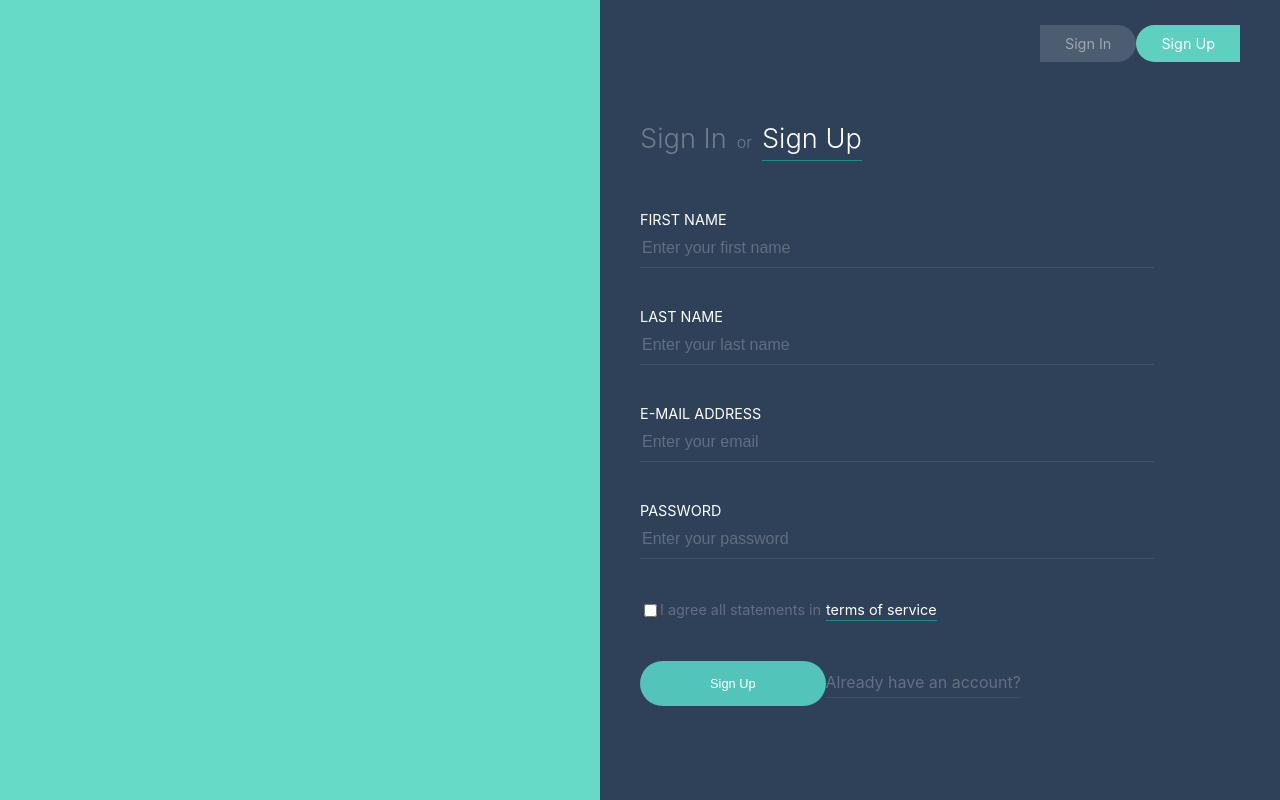
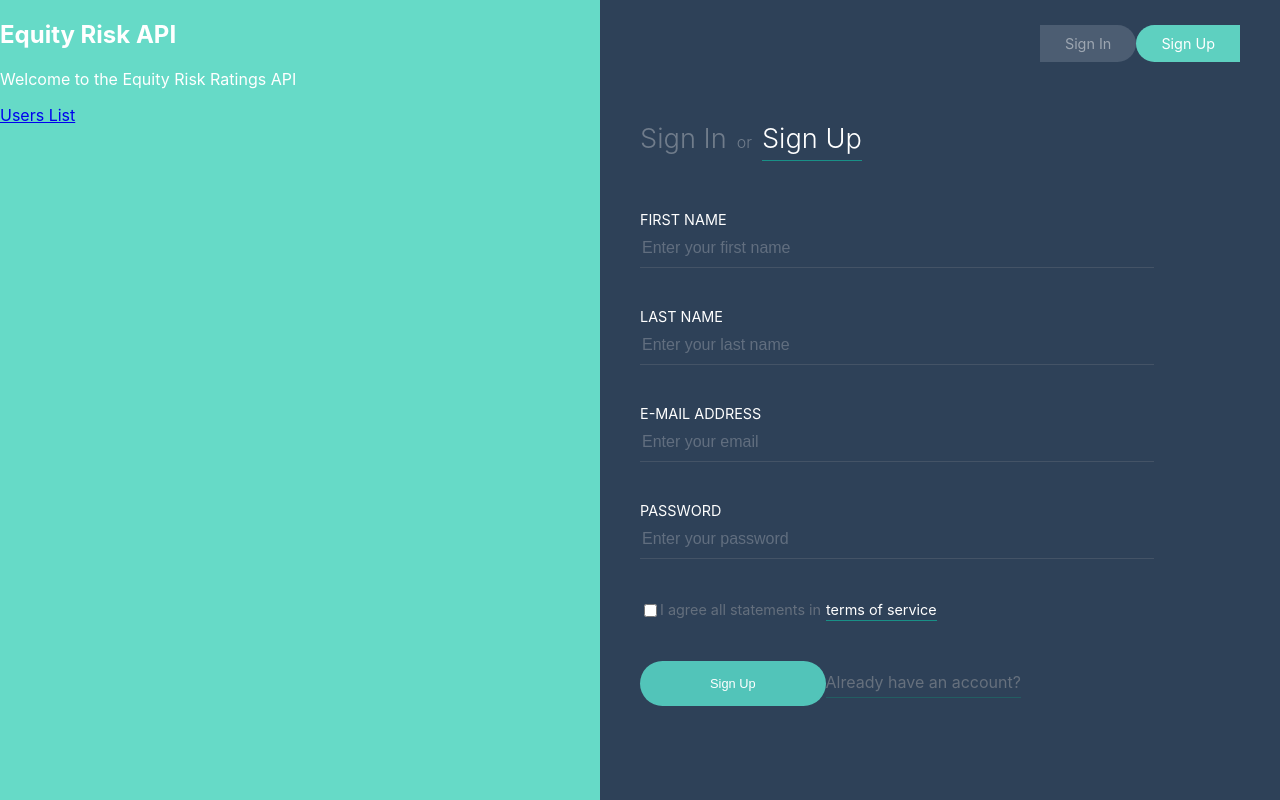
Before and after one commit to equity-risk-ratings/backend, a React (Create React App) app in the folder equity-risk/: page / in a window 1280 px wide. Built offline with nearby package versions, Linux system fonts and the light colour scheme; no server answers.

Commit message:
Consuming API with React

```diff
--- a/equity-risk/src/App.js
+++ b/equity-risk/src/App.js
@@ -1,15 +1,44 @@
 import React, { Component } from 'react';
-import { Route, NavLink } from 'react-router-dom';
+import { Route, NavLink, Link } from 'react-router-dom';
 import SignUpForm from './components/pages/SignUpForm';
 import SignInForm from './components/pages/SignInForm';
 
 import './App.css';
 
+import axios from 'axios';
+import Users from './components/Users';
+
 class App extends Component {
+  constructor(props) {
+    super(props);
+    this.state = {
+      users: [],
+    };
+  }
+
+  componentDidMount() {
+    axios
+      .get('http://localhost:7777/api/users')
+      .then(response => {
+        this.setState({ users: response.data })
+      })
+      .catch(error => {
+        console.log(error);
+      })
+  }
+
   render() {
     return (
       <div className='App'>
-        <div className='App__Aside'></div>
+        <div className='App__Aside'>
+          <h2>Equity Risk API</h2>
+          <p>Welcome to the Equity Risk Ratings API</p>
+          <Link to='/users'>Users List</Link>
+          <Route
+            path='/users'
+            render={(props) => <Users {...props} users={this.state.users} />}>
+          </Route>
+        </div>
         <div className='App__Form'>
           <div className='PageSwitcher'>
             <NavLink
@@ -41,11 +70,19 @@ class App extends Component {
             </NavLink>
 
           </div>
-          <Route exact path='/' component={SignUpForm}></Route>
+          <Route
+            exact path='/'
+            render={(props) => <SignUpForm {...props} users={this.state.users} />}>
+          </Route>
+
           <Route path='/sign-in' component={SignInForm}></Route>
+          {/* <Route
+            path='/users'
+            render={(props) => <Users {...props} users={this.state.users} />}>
+          </Route> */}
         </div>
       </div>
-    )
+    );
   }
 }
 
```
